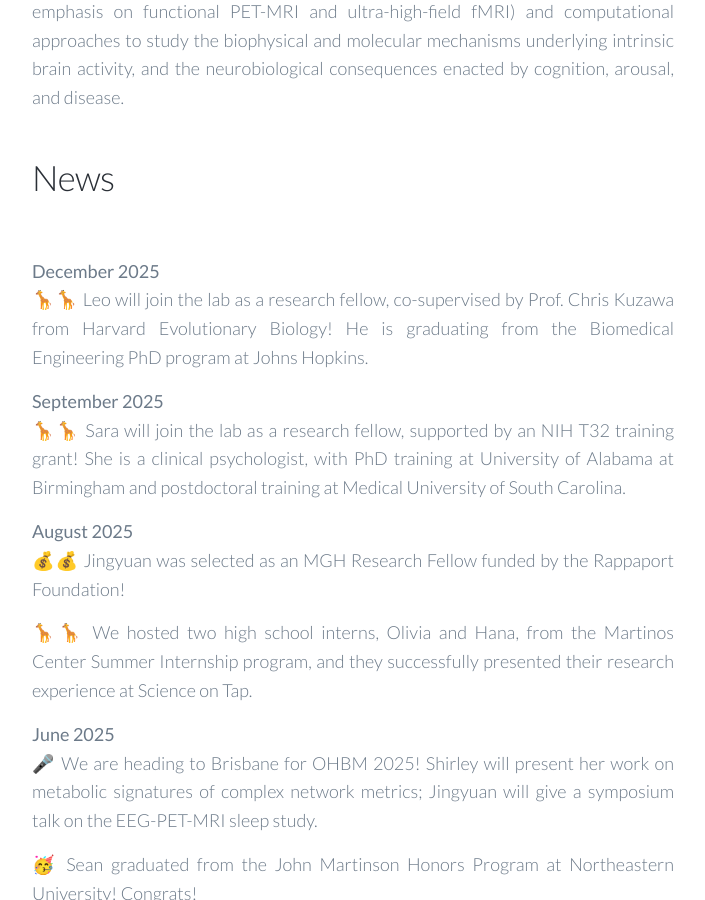
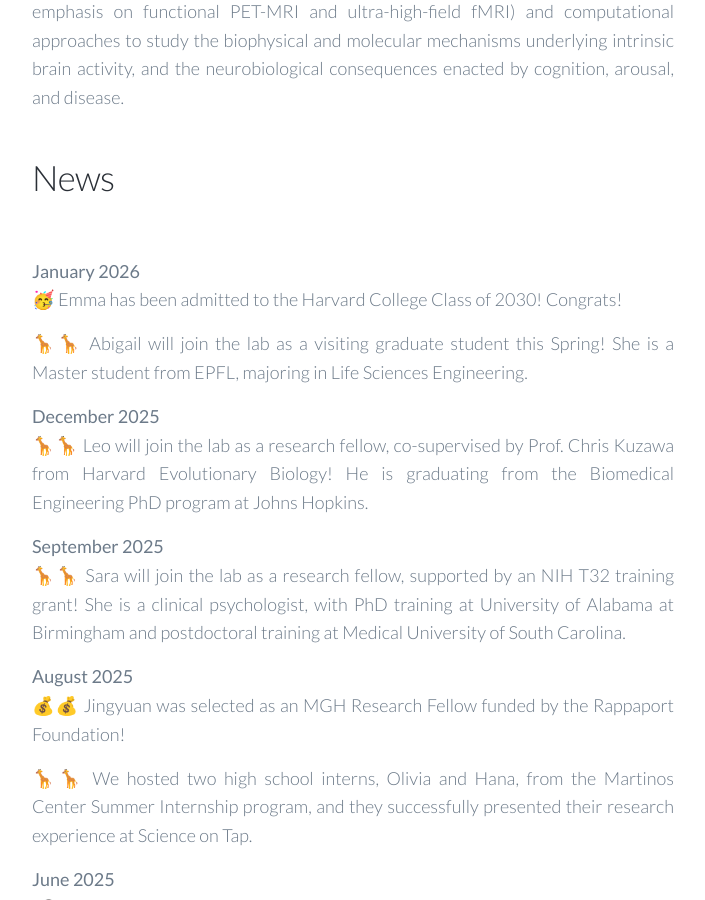
Before and after one commit to CANDYlaboratory/candylab.github.io, a Jekyll site: the page built from _pages/about.md, in a window 1280 px wide and 900 px high, scrolled down 468 px. Shown: the whole window, without its empty margins (479-1184 px from the left). Built offline with Jekyll 4.4.1, drawn with Linux system fonts in a browser that asks for light colours; nearby versions of some CDN libraries.

Commit message:
Update about.md

```diff
--- a/_pages/about.md
+++ b/_pages/about.md
@@ -10,6 +10,11 @@ Our research program lies at the interface of biomedical engineering, signal pro
 
 
 <h1>News</h1><br>
+
+<strong>January 2026</strong><br>
+🥳 Emma has been admitted to the Harvard College Class of 2030! Congrats!
+
+🦒🦒 Abigail will join the lab as a visiting graduate student this Spring! She is a Master student from EPFL, majoring in Life Sciences Engineering.
 
 <strong>December 2025</strong><br>
 🦒🦒 Leo will join the lab as a research fellow, co-supervised by Prof. Chris Kuzawa from Harvard Evolutionary Biology! He is graduating from the Biomedical Engineering PhD program at Johns Hopkins.
```
